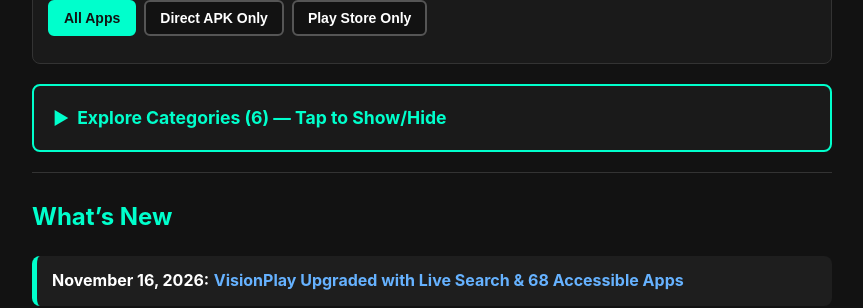
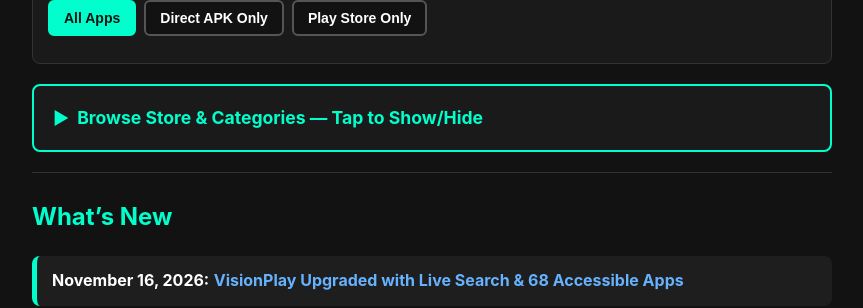
Before and after one commit to abhishekdey-hub/VisionPlay, a Jekyll site: the page built from index.md, in a window 1280 px wide. Shown: the part 368-676 px from the top of the page, without its empty margins (208-1071 px from the left). Built offline with Jekyll 4.4.1, drawn with Linux system fonts in a browser that asks for light colours.

Commit message:
Update index.md

```diff
--- a/index.md
+++ b/index.md
@@ -18,18 +18,7 @@ Curated accessibility apps, screen readers, TTS engines, and audio games for vis
 
 {% include search-box.html %}
 
-<details class="category-accordion">
-  <summary><strong>Explore Categories (6) — Tap to Show/Hide</strong></summary>
-
-  <ul>
-    <li><a href="{{ '/games/' | relative_url }}">Games ({{ site.data.games.size }})</a></li>
-    <li><a href="{{ '/optical-character-recognition/' | relative_url }}">OCR ({{ site.data.ocr.size }})</a></li>
-    <li><a href="{{ '/screen-readers/' | relative_url }}">Screen Readers ({{ site.data.screen_readers.size }})</a></li>
-    <li><a href="{{ '/text-to-speech/' | relative_url }}">Text-to-Speech ({{ site.data.tts.size }})</a></li>
-    <li><a href="{{ '/tools/' | relative_url }}">Tools ({{ site.data.tools.size }})</a></li>
-    <li><a href="{{ '/vision/' | relative_url }}">Vision ({{ site.data.vision.size }})</a></li>
-  </ul>
-</details>
+{% include category-menu.html %}
 
 ---
 
```
